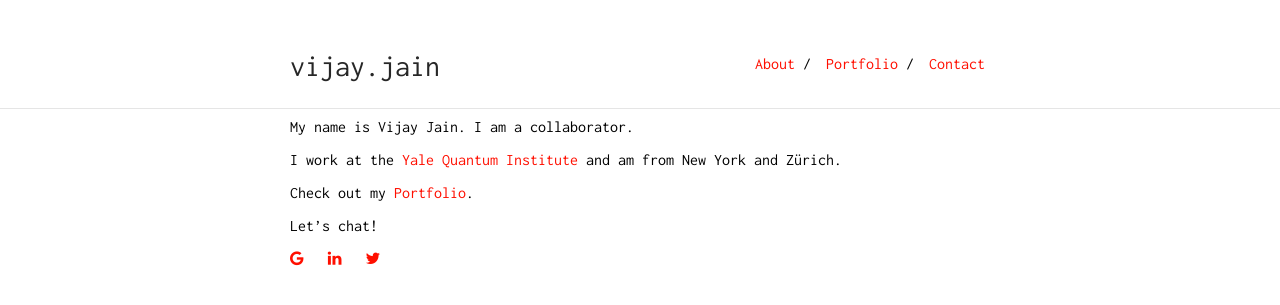
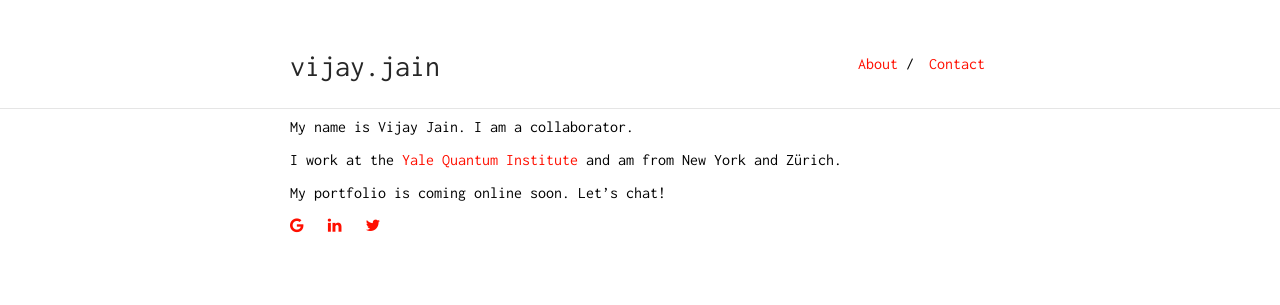
Before and after one commit to vjain89/site, a Jekyll site: the page built from index.md, in a window 1280 px wide. Shown: the top 305 px of the page. Built offline with Jekyll 4.4.1, drawn with Linux system fonts in a browser that asks for light colours; part of the change alters nothing that is shown.

Commit message:
new domain

```diff
--- a/_config.yml
+++ b/_config.yml
@@ -1,6 +1,6 @@
 title: vijay.jain
-url: "https://geil.world/"
-baseurl: "https://geil.world/"
+url: "http://vijay.be/"
+baseurl: "http://vijay.be/"
 
 markdown: kramdown
 #ins_logo: "./bits-logo.png"
@@ -8,7 +8,7 @@ markdown: kramdown
 tracking_id: #
 
 footer: no
-footer_url: "https://geil.world/"
+footer_url: "https://vijay.be/"
 footer_text: "All rights reserved, Vijay Jain (2019)"
 
 sass:
@@ -18,8 +18,8 @@ sass:
 nav:
  - name: "About"
    link: "about"
- - name: "Portfolio"
-   link: "portfolio"
+ # - name: "Portfolio"
+ #   link: "portfolio"
  - name: "Contact"
    link: "contact"
 
--- a/index.md
+++ b/index.md
@@ -13,9 +13,8 @@ layout: default
 
 I work at the <a href="https://quantuminstitute.yale.edu">Yale Quantum Institute</a> and am from New York and Zürich.
 
-Check out my <a href="/portfolio">Portfolio</a>.
-
-Let's chat!
+<!-- Check out my <a href="/portfolio">Portfolio</a>.  -->
+My portfolio is coming online soon. Let's chat!
 
 <a href="https://scholar.google.com/citations?user=XjmA_Q4AAAAJ&hl=en&oi=ao" target="_blank"><i class="fa fa-google"></i></a>&nbsp;&nbsp;
 <a href="https://www.linkedin.com/in/vjain89" target="_blank"><i class="fa fa-linkedin"></i></a>&nbsp;&nbsp;
```
